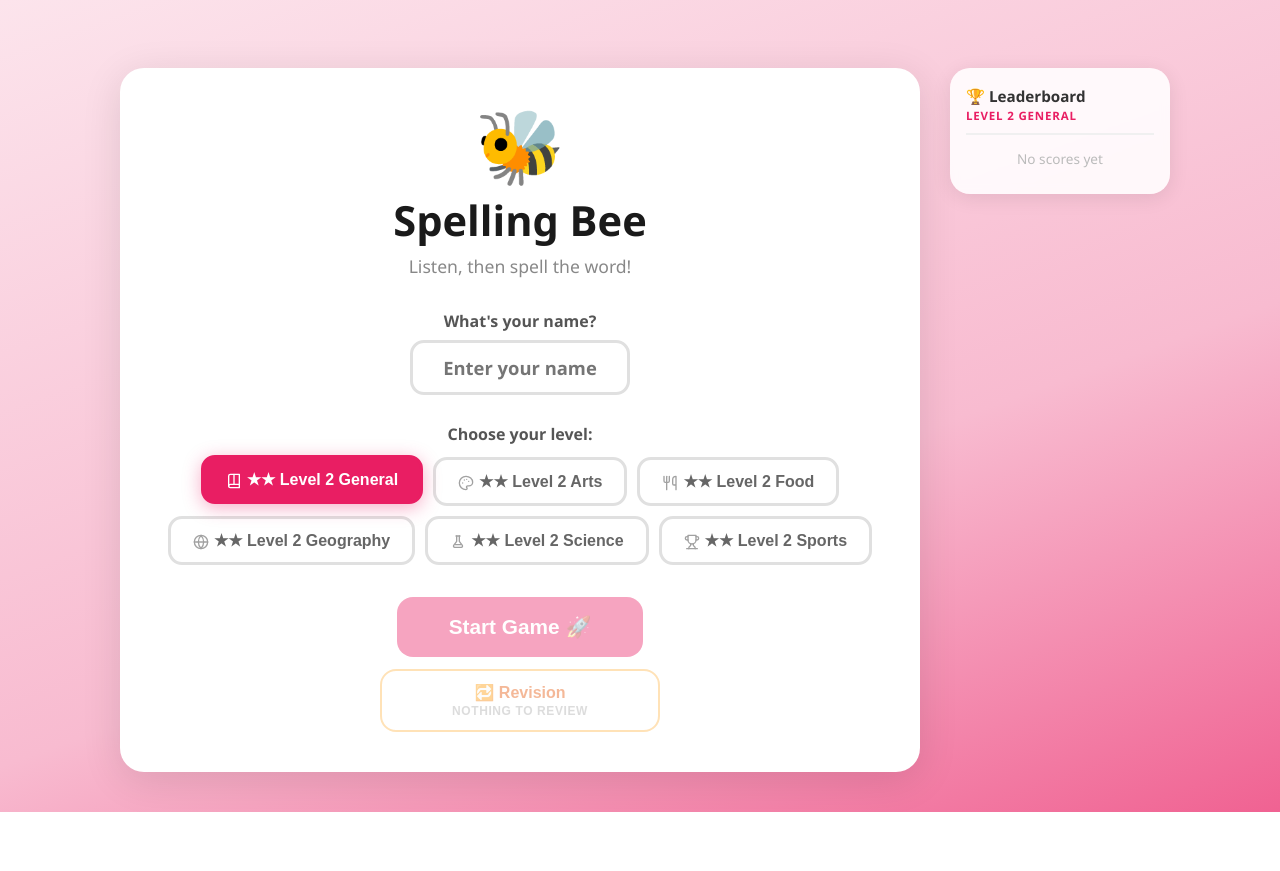
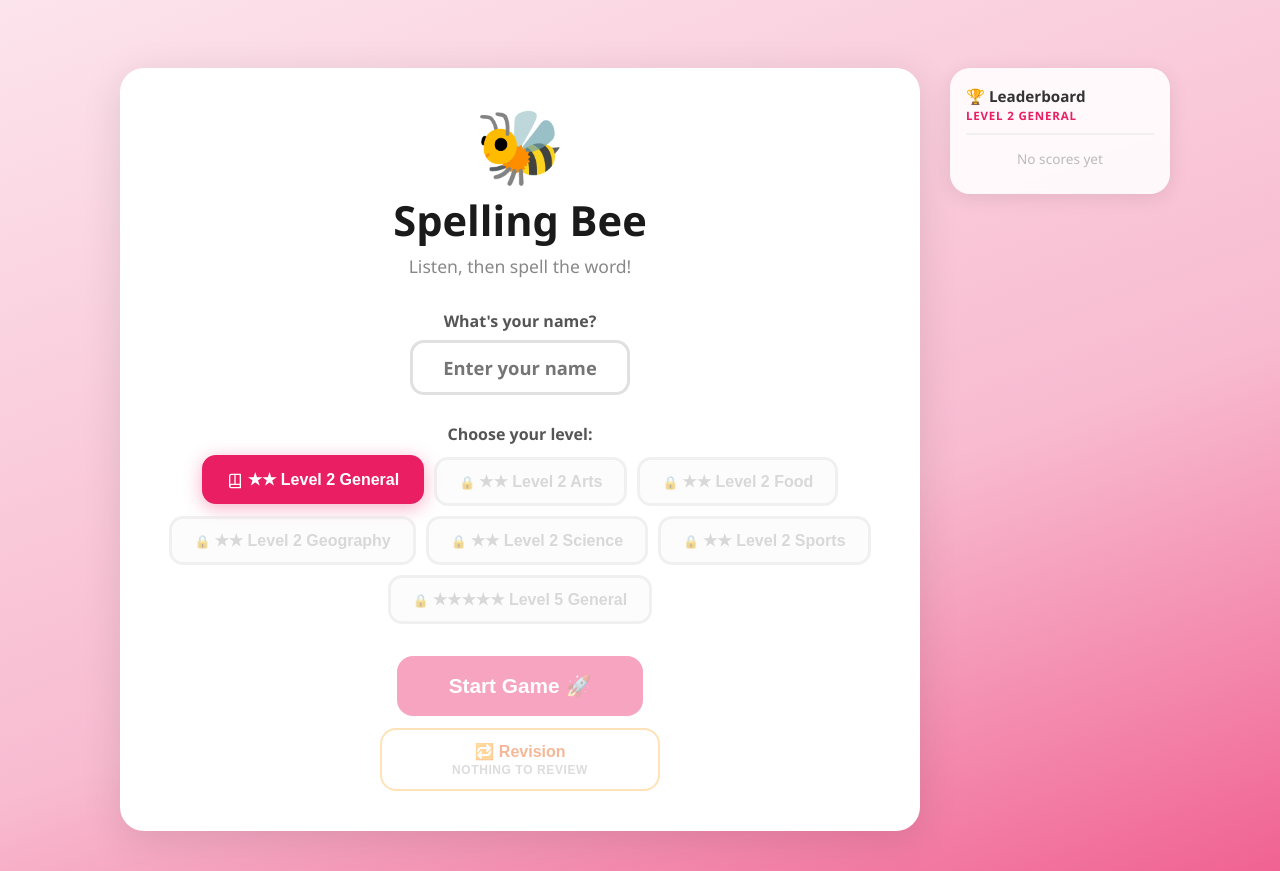
Before and after one commit to GlenKelley/SpellingBee, a React (Vite) app: page / in a window 1280 px wide. Before the commit the page ends 812 px from the top, so only its background shows below. Built offline with nearby package versions, Linux system fonts and the light colour scheme.

Commit message:
Added level 5

```diff
--- a/src/App.css
+++ b/src/App.css
@@ -101,6 +101,23 @@ h1 {
   color: #fff;
   box-shadow: 0 4px 18px var(--accent-shadow, rgba(255, 184, 0, 0.4));
   transform: translateY(-2px);
+}
+
+.level-btn.level-locked,
+.level-btn.level-locked:hover {
+  opacity: 0.45;
+  cursor: not-allowed;
+  border-color: #e0e0e0;
+  color: #aaa;
+  background: #fafafa;
+  transform: none;
+  box-shadow: none;
+}
+
+.lock-icon {
+  font-size: 0.8em;
+  margin-right: 4px;
+  vertical-align: middle;
 }
 
 .level-icon {
--- a/src/App.jsx
+++ b/src/App.jsx
@@ -18,6 +18,12 @@ const COLOR_THEMES = {
     '--accent':        '#e91e63',
     '--accent-hover':  '#c2185b',
     '--accent-shadow': 'rgba(233, 30, 99, 0.35)',
+  },
+  purple: {
+    '--app-bg':        'linear-gradient(160deg, #f3e5f5 0%, #e1bee7 60%, #ce93d8 100%)',
+    '--accent':        '#9c27b0',
+    '--accent-hover':  '#7b1fa2',
+    '--accent-shadow': 'rgba(156, 39, 176, 0.35)',
   },
 }
 
@@ -65,6 +71,24 @@ function buildWordQueue(level, userStats) {
   const incorrect   = shuffle(words.filter(w => userStats[w]?.lastResult === 'incorrect'))
   const correct     = shuffle(words.filter(w => userStats[w]?.lastResult === 'correct'))
   return [...notAnswered, ...incorrect, ...correct]
+}
+
+// Returns true when every word in the level has lastResult === 'correct'
+function isLevelCompleted(level, userStats) {
+  return WORD_LISTS[level].every(w => userStats[w]?.lastResult === 'correct')
+}
+
+// 'unlocked' | 'disabled' | 'hidden'
+// unlocked = all prerequisites completed (or none required)
+// disabled = at least one prerequisite is visible but not all are completed
+// hidden   = every prerequisite is itself hidden (too far down the chain to show)
+function getLevelStatus(level, userName, userStats) {
+  if (userName === 'Admin') return 'unlocked'
+  const prereqs = LEVEL_INFO[level]?.prerequisites ?? []
+  if (prereqs.length === 0) return 'unlocked'
+  if (prereqs.every(p => isLevelCompleted(p, userStats))) return 'unlocked'
+  const anyVisible = prereqs.some(p => getLevelStatus(p, userName, userStats) !== 'hidden')
+  return anyVisible ? 'disabled' : 'hidden'
 }
 
 function getLeaderboard(level) {
@@ -207,9 +231,16 @@ export default function App() {
 
   function handleNameChange(e) {
     const name = e.target.value
+    const stats = getUserStats(name)
     setUserName(name)
-    setUserStats(getUserStats(name))
+    setUserStats(stats)
     localStorage.setItem('spellingbee_name', name)
+    setLevel(prev => {
+      if (getLevelStatus(prev, name, stats) !== 'unlocked') {
+        return LEVELS.find(l => getLevelStatus(l, name, stats) === 'unlocked') ?? prev
+      }
+      return prev
+    })
   }
 
   function startGame(queue, gameMode) {
@@ -333,16 +364,27 @@ export default function App() {
 
           <p className="level-label">Choose your level:</p>
           <div className="level-buttons">
-            {LEVELS.map(l => (
+            {LEVELS.map(l => {
+              const status = getLevelStatus(l, userName, userStats)
+              if (status === 'hidden') return null
+              const locked = status === 'disabled'
+              return (
                 <button
                   key={l}
-                className={`level-btn ${level === l ? 'active' : ''}`}
-                onClick={() => setLevel(l)}
+                  className={`level-btn ${level === l ? 'active' : ''} ${locked ? 'level-locked' : ''}`}
+                  onClick={() => !locked && setLevel(l)}
+                  disabled={locked}
+                  title={locked
+                    ? `Complete first: ${LEVEL_INFO[l].prerequisites.filter(p => !isLevelCompleted(p, userStats)).map(p => LEVEL_INFO[p].label).join(', ')}`
+                    : ''}
                 >
-                <img src={`/icons/${LEVEL_INFO[l].icon}.svg`} alt="" className="level-icon" />
+                  {locked
+                    ? <span className="lock-icon">🔒</span>
+                    : <img src={`/icons/${LEVEL_INFO[l].icon}.svg`} alt="" className="level-icon" />}
                   {'★'.repeat(LEVEL_INFO[l].stars)} {LEVEL_INFO[l].label}
                 </button>
-            ))}
+              )
+            })}
           </div>
 
           {!isSupported && (
@@ -595,15 +637,24 @@ export default function App() {
             <div className="result-level-row">
               <span className="result-level-label">Next difficulty:</span>
               <div className="level-buttons">
-                {LEVELS.map(l => (
+                {LEVELS.map(l => {
+                  const status = getLevelStatus(l, userName, userStats)
+                  if (status === 'hidden') return null
+                  const locked = status === 'disabled'
+                  return (
                     <button
                       key={l}
-                    className={`level-btn ${level === l ? 'active' : ''}`}
-                    onClick={() => setLevel(l)}
+                      className={`level-btn ${level === l ? 'active' : ''} ${locked ? 'level-locked' : ''}`}
+                      onClick={() => !locked && setLevel(l)}
+                      disabled={locked}
+                      title={locked
+                        ? `Complete first: ${LEVEL_INFO[l].prerequisites.filter(p => !isLevelCompleted(p, userStats)).map(p => LEVEL_INFO[p].label).join(', ')}`
+                        : ''}
                     >
-                    {'★'.repeat(LEVEL_INFO[l].stars)} {LEVEL_INFO[l].label}
+                      {locked ? '🔒 ' : ''}{'★'.repeat(LEVEL_INFO[l].stars)} {LEVEL_INFO[l].label}
                     </button>
-                ))}
+                  )
+                })}
               </div>
             </div>
 
--- a/src/data/words.js
+++ b/src/data/words.js
@@ -25,6 +25,9 @@ export const WORD_LISTS = {
   level_2_sports: [
     'arrow', 'backstroke', 'baseball', 'billycart', 'canoe', 'cosplay', 'enjoy', 'hobby', 'picnic',
     'pontoon', 'rugby', 'sailor', 'skiff', 'sprint', 'stadium', 'swimming', 'tennis', 'travel', 'windsurf'
+  ],
+  level_5_general: [
+    'amphibious', 'analgesic', 'anecdotal', 'antecedent', 'archetype', 'aspersion', 'autonomous', 'bankruptcy', 'barrister', 'boisterous', 'cachet', 'capricious', 'catastrophe', 'celestial', 'cerebral', 'commissioner', 'conurbation', 'curriculum', 'cyclamen', 'cynicism', 'ebullient', 'egotistical', 'eiphemism', 'foible', 'fortuitous', 'gargoyle', 'geriatric', 'gesticulate', 'gratuitous', 'inauguration', 'innocuous', 'interrogation', 'irreversible', 'linoleum', 'liquidambar', 'monastery'
   ],
 };
 
@@ -212,15 +215,53 @@ export const SENTENCES = {
   tennis:    'They played tennis at the local courts every Saturday morning.',
   travel:    'She loves to travel and has visited twelve different countries.',
   windsurf:  'He learned to windsurf on the calm waters of the bay.',
+  // level_5_general
+  amphibious:    'The amphibious vehicle could travel on both land and water.',
+  analgesic:     'The doctor prescribed an analgesic tablet to relieve the pain.',
+  anecdotal:     'The report relied on anecdotal evidence rather than scientific research.',
+  antecedent:    'Understanding the antecedent of a pronoun helps you write clearly.',
+  archetype:     'The lone hero who overcomes great odds is a classic archetype in storytelling.',
+  aspersion:     'It was unfair to cast aspersion on her character without any proof.',
+  autonomous:    'The new robot was fully autonomous and could operate without human guidance.',
+  bankruptcy:    'The company declared bankruptcy after years of mounting financial losses.',
+  barrister:     'The barrister argued the case brilliantly in front of the judge.',
+  boisterous:    'The boisterous crowd cheered loudly as the team scored the winning goal.',
+  cachet:        'Winning the award gave the small restaurant a certain cachet among food lovers.',
+  capricious:    'The capricious weather changed from brilliant sunshine to storms within an hour.',
+  catastrophe:   'The earthquake was a catastrophe that left thousands of people without homes.',
+  celestial:     'The astronomer spent hours studying the celestial bodies through her telescope.',
+  cerebral:      'Chess is a highly cerebral game that demands deep concentration and patience.',
+  commissioner:  'The police commissioner announced new measures to improve public safety.',
+  conurbation:   'Greater Sydney is a vast conurbation that stretches across many connected suburbs.',
+  curriculum:    'The school updated its curriculum to include more digital literacy skills.',
+  cyclamen:      'She placed a pot of cyclamen on the windowsill to brighten the winter room.',
+  cynicism:      'His cynicism about politicians made him reluctant to vote in any election.',
+  ebullient:     'The ebullient host greeted every guest with enormous energy and warmth.',
+  egotistical:   'His egotistical attitude made it very difficult for others to work with him.',
+  euphemism:     'Saying someone has "passed away" is a common euphemism for dying.',
+  foible:        'Everyone has a minor foible or two that their friends learn to accept.',
+  fortuitous:    'It was entirely fortuitous that she ran into her old teacher that afternoon.',
+  gargoyle:      'The stone gargoyle perched on the cathedral corner, staring down at the street.',
+  geriatric:     'The geriatric ward of the hospital specialised in caring for elderly patients.',
+  gesticulate:   'The excited child began to gesticulate wildly as she described the adventure.',
+  gratuitous:    'The editor removed the gratuitous detail from the script as it added nothing.',
+  inauguration:  'The inauguration ceremony marked the beginning of the new president\'s term in office.',
+  innocuous:     'The remark seemed innocuous at the time but caused great offence.',
+  interrogation: 'The detective conducted a lengthy interrogation before the suspect finally confessed.',
+  irreversible:  'The damage caused to the ancient manuscript was completely irreversible.',
+  linoleum:      'The kitchen floor was covered in old linoleum that had begun to crack at the edges.',
+  liquidambar:   'The liquidambar tree turns brilliant shades of red and orange in autumn.',
+  monastery:     'The monks lived a peaceful and simple life in the mountain monastery.',
 };
 
 export const LEVEL_INFO = {
-  level_2_general: { label: 'Level 2 General', stars: 2, color: 'pink', icon: 'general', description: 'General Continued' },
-  level_2_arts: { label: 'Level 2 Arts', stars: 2, color: 'pink', icon: 'arts', description: '' },
-  level_2_food: { label: 'Level 2 Food', stars: 2, color: 'pink', icon: 'food', description: '' },
-  level_2_geography: { label: 'Level 2 Geography', stars: 2, color: 'pink', icon: 'geography', description: '' },
-  level_2_science: { label: 'Level 2 Science', stars: 2, color: 'pink', icon: 'science', description: '' },
-  level_2_sports: { label: 'Level 2 Sports', stars: 2, color: 'pink', icon: 'sports', description: '' },
+  level_2_general:   { label: 'Level 2 General',   stars: 2, color: 'pink',   icon: 'general',  description: 'General Continued', prerequisites: [] },
+  level_2_arts:      { label: 'Level 2 Arts',      stars: 2, color: 'pink',   icon: 'arts',     description: '',                  prerequisites: ['level_2_general'] },
+  level_2_food:      { label: 'Level 2 Food',      stars: 2, color: 'pink',   icon: 'food',     description: '',                  prerequisites: ['level_2_general'] },
+  level_2_geography: { label: 'Level 2 Geography', stars: 2, color: 'pink',   icon: 'geography',description: '',                  prerequisites: ['level_2_general'] },
+  level_2_science:   { label: 'Level 2 Science',   stars: 2, color: 'pink',   icon: 'science',  description: '',                  prerequisites: ['level_2_general'] },
+  level_2_sports:    { label: 'Level 2 Sports',    stars: 2, color: 'pink',   icon: 'sports',   description: '',                  prerequisites: ['level_2_general'] },
+  level_5_general:   { label: 'Level 5 General',   stars: 5, color: 'purple', icon: 'advanced', description: 'Advanced',          prerequisites: ['level_2_general', 'level_2_arts', 'level_2_food', 'level_2_geography', 'level_2_science', 'level_2_sports'] },
 };
 
 export const WORDS_PER_GAME = 10;
```
Lines whose indentation alone changed are shown as unchanged.
